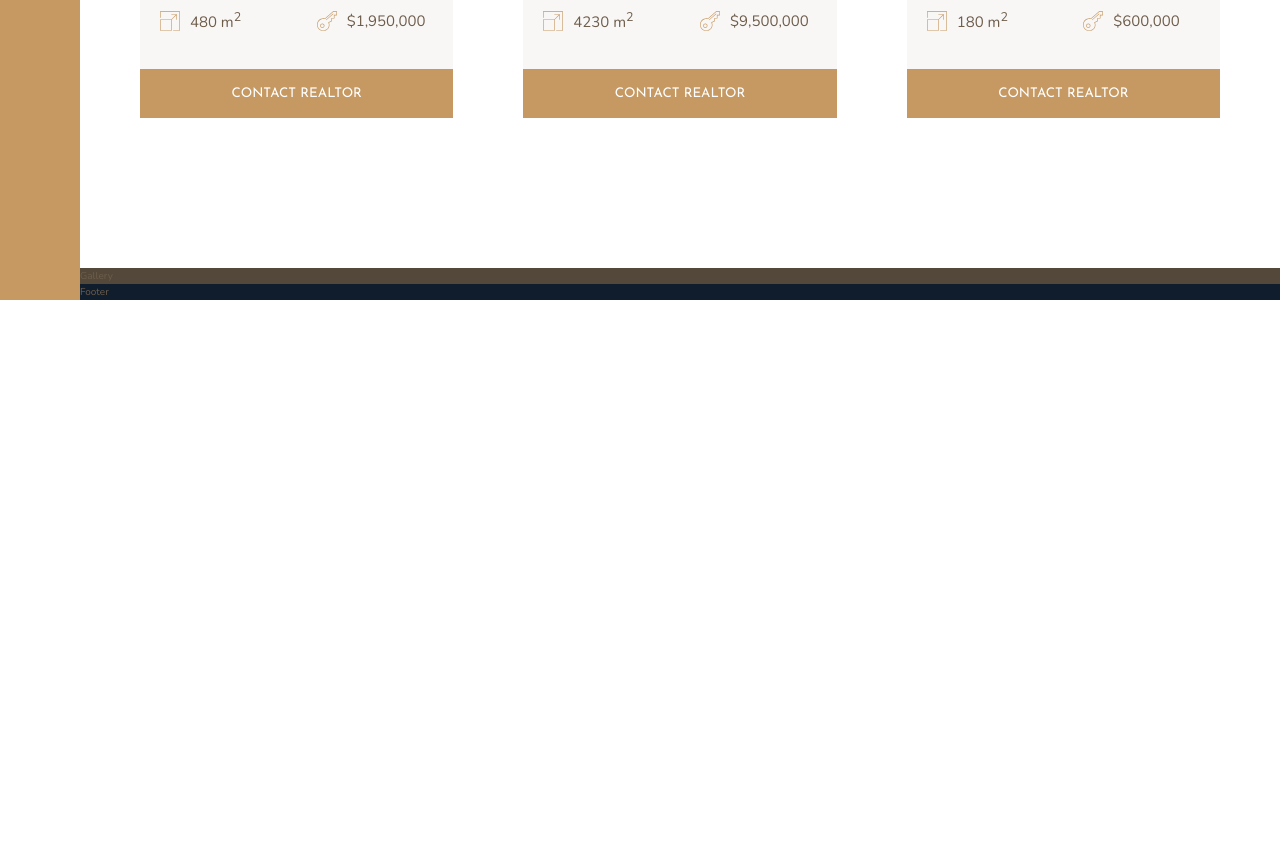
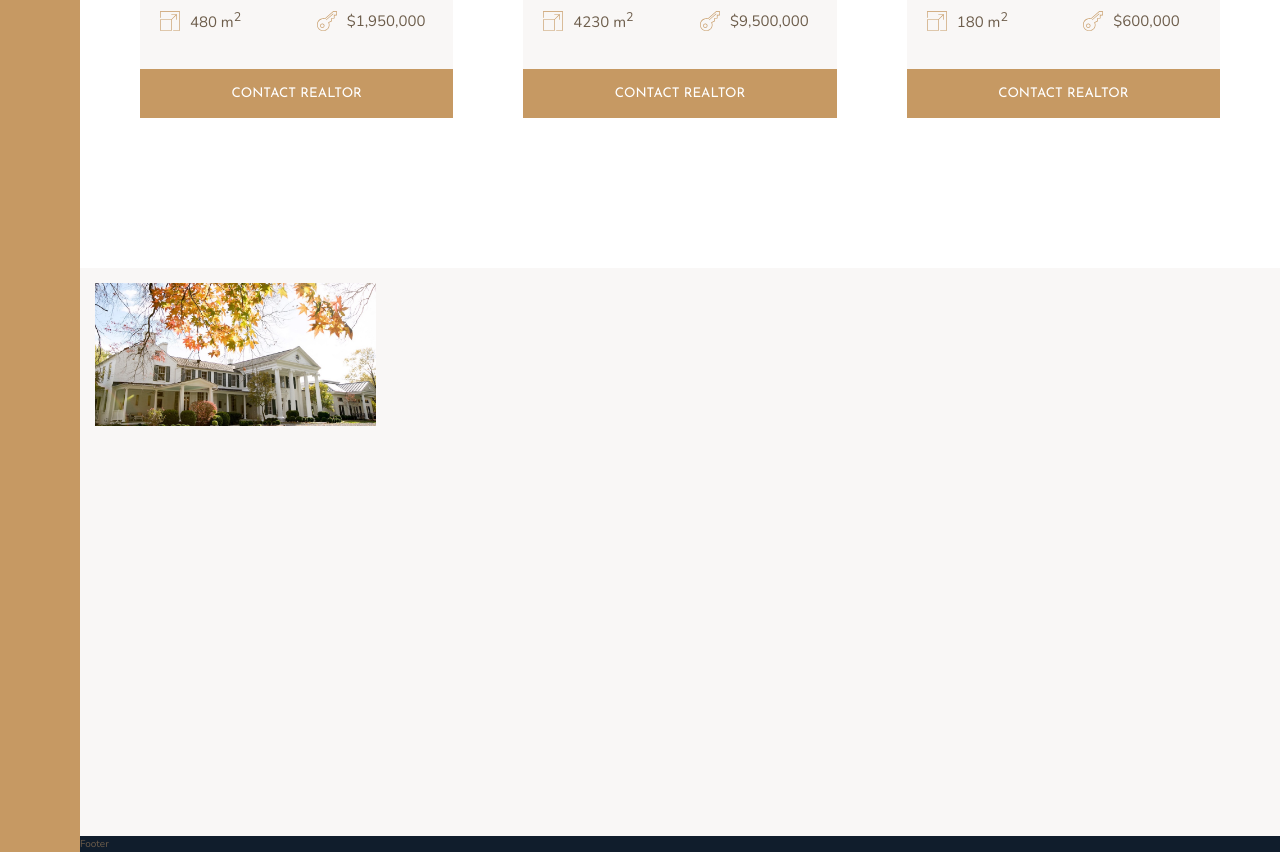
Before and after one commit to lawrencedovin/nexter, a website: page index.html in a window 1280 px wide. Shown: the part 2800-3652 px from the top of the page. Before the commit the page ends 3100 px from the top, so only its background shows below. Drawn offline with nearby package versions, Linux system fonts and the light colour scheme.

Commit message:
Initial commit of the Image Gallery

```diff
--- a/index.html
+++ b/index.html
@@ -299,7 +299,9 @@
         </section>
 
         <section class="gallery">
-            Gallery
+            <figure class="gallery_item gallery__item--1">
+                <img src="img/gal-1.jpeg" alt="Gallery image 1" class="gallery__img">
+            </figure>
         </section>
 
         <footer class="footer">
--- a/sass/_gallery.scss
+++ b/sass/_gallery.scss
@@ -1,4 +1,25 @@
 .gallery {
-    background-color: $color-grey-dark-1;
+    background-color: $color-grey-light-1;
     grid-column: full-start / full-end;
+
+    display: grid;
+    grid-template-columns: repeat(8, 1fr);
+    grid-template-rows: repeat(7, 5vw);
+    grid-gap: 1.5rem;
+    padding: 1.5rem;
+
+    &__item {
+        &--1 {
+            grid-row: 1 / span 2;
+            grid-column: 1 / span 2;
+        }
+    }
+
+    &__img {
+        width: 100%;
+        height: 100%;
+        object-fit: cover;
+        display: block;
+    }
+
 }
```
Also changed, not shown: css/style.css.
